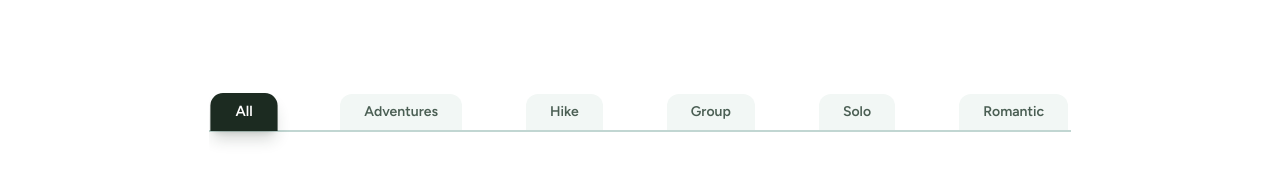
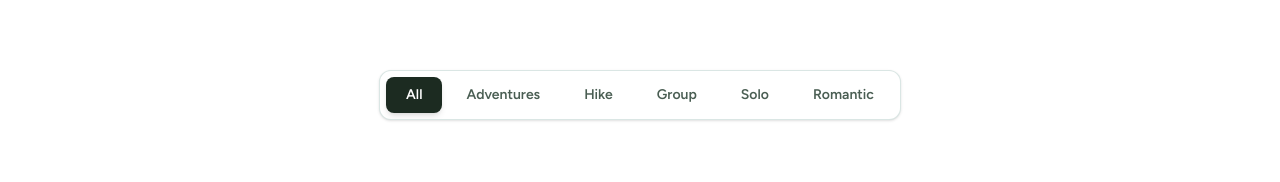
Before and after one commit to AnchalDevBytes/roam-go, a Next.js app: page /destinations in a window 1280 px wide. Shown: the part 382-564 px from the top of the page. Built offline with nearby package versions, Linux system fonts and the light colour scheme.

Commit message:
Improved animations

```diff
--- a/src/app/destinations/[id]/page.tsx
+++ b/src/app/destinations/[id]/page.tsx
@@ -1,6 +1,7 @@
 import { notFound } from "next/navigation";
 import destinations from "@/helpers/destination.json";
 import FloatingDetailCard from "@/components/floating-detail-card";
+import { ContactSection } from "@/components/landing-page/contact-section";
 
 interface PageProps {
   params: Promise<{ id: string }>;
@@ -15,6 +16,7 @@ export default async function TravelDetails({ params }: PageProps) {
   }
 
   return (
+    <>
       <div className="min-h-screen bg-roam-go-bone">
         {/* Hero Banner */}
         <div className="relative h-[40vh] min-h-[400px] lg:h-[550px] w-full">
@@ -26,7 +28,7 @@ export default async function TravelDetails({ params }: PageProps) {
           <div className="absolute inset-0 bg-linear-to-t from-black/80 via-black/30 to-transparent" />
         </div>
 
-      {/* floating card */}
+        {/* Floating Card */}
         <FloatingDetailCard destination={destination} />
 
         <div className="w-full max-w-4xl mx-auto px-5 sm:px-10 md:px-0">
@@ -104,7 +106,7 @@ export default async function TravelDetails({ params }: PageProps) {
                 </div>
 
                 {/* Accommodations */}
-              <div className="space-y-8 pt-8">
+                <div className="space-y-8 pt-6">
                   <h3 className="text-3xl font-source-serif text-roam-go-forest">
                     Accommodations
                   </h3>
@@ -133,7 +135,7 @@ export default async function TravelDetails({ params }: PageProps) {
                   </ul>
                 </div>
 
-              {/* What's Included */}
+                {/* Whats Included */}
                 <div className="space-y-8 pt-8">
                   <h3 className="text-3xl font-source-serif text-roam-go-forest">
                     What's Included
@@ -213,5 +215,8 @@ export default async function TravelDetails({ params }: PageProps) {
           </div>
         </div>
       </div>
+
+      <ContactSection />
+    </>
   );
 }
--- a/src/components/floating-detail-card.tsx
+++ b/src/components/floating-detail-card.tsx
@@ -4,7 +4,7 @@ import { HugeiconsIcon } from "@hugeicons/react";
 const FloatingDetailCard = ({ destination }: { destination: any }) => {
   return (
     <div className="container mx-auto px-4 sm:px-6 lg:px-8 max-w-[99%] sm:max-w-[95%] lg:max-w-7xl -mt-32 sm:-mt-48 relative z-10 pb-16">
-      <div className="bg-white px-6 py-8 sm:px-12 sm:py-14 w-full rounded-lg shadow-md mb-12 sm:mb-16 relative overflow-hidden">
+      <div className="bg-white px-6 py-8 sm:px-12 sm:py-14 w-full rounded-xl shadow-sm mb-12 sm:mb-16 relative overflow-hidden">
         {/* Square pattern background */}
         <div
           className="absolute inset-0 opacity-[0.06] pointer-events-none"
--- a/src/components/landing-page/gallery-section.tsx
+++ b/src/components/landing-page/gallery-section.tsx
@@ -5,7 +5,7 @@ import { cn } from "@/lib/utils";
 
 export const GallerySection = () => {
   return (
-    <section className="py-24 bg-white relative">
+    <section className="py-28 sm:py-32 bg-white relative">
       <div className="container mx-auto px-6 max-w-7xl">
         <div className="flex flex-col items-center mb-16 text-center">
           <motion.div
--- a/src/components/travel-card.tsx
+++ b/src/components/travel-card.tsx
@@ -27,34 +27,49 @@ const TravelCard = ({
         initial={{ opacity: 0, y: 20 }}
         animate={{ opacity: 1, y: 0 }}
         transition={{ duration: 0.6, delay: 0.3 }}
-        className="sm:w-[70%] w-full gap-6 overflow-x-scroll md:overflow-x-clip px-[3px] border-b-2 border-b-roam-go-mist mt-12 flex justify-between"
+        className="flex w-full sm:w-auto bg-white border border-roam-go-mist/60 p-1.5 rounded-xl shadow-sm mt-6 gap-1 overflow-x-auto"
       >
-        {categories.map((cat) => (
+        {categories.map((cat) => {
+          const isActive = activeCategory === cat;
+          return (
             <button
               key={cat}
               onClick={() => setActiveCategory(cat)}
               className={cn(
-              "px-6 py-2 rounded-t-xl font-semibold text-sm transition-all duration-300",
-              activeCategory === cat
-                ? "bg-roam-go-forest text-white shadow-lg shadow-roam-go-forest/20 scale-105"
-                : "bg-roam-go-bone text-roam-go-subtext hover:bg-gray-100",
+                "relative px-5 py-2 text-sm font-semibold rounded-lg transition-colors duration-200 whitespace-nowrap z-10",
+                isActive
+                  ? "text-white"
+                  : "text-roam-go-subtext hover:text-roam-go-forest",
               )}
             >
-            {cat}
+              <span className="relative z-20">{cat}</span>
+              {isActive && (
+                <motion.span
+                  layoutId="travel-tab-pill"
+                  className="absolute inset-0 bg-roam-go-forest rounded-lg shadow-md z-10"
+                  transition={{ type: "spring", stiffness: 350, damping: 30 }}
+                />
+              )}
             </button>
-        ))}
+          );
+        })}
       </motion.div>
 
-      <div className="grid grid-cols-1 md:grid-cols-2 lg:grid-cols-3 gap-10">
+      <div className="grid grid-cols-1 md:grid-cols-2 lg:grid-cols-3 gap-10 w-full">
         <AnimatePresence mode="popLayout">
-          {filtered.map((dest) => (
+          {filtered.map((dest, index) => (
             <motion.div
               key={dest.id}
-              layoutId={dest.title}
-              initial={{ opacity: 0, scale: 0.9 }}
-              animate={{ opacity: 1, scale: 1 }}
-              exit={{ opacity: 0, scale: 0.9 }}
-              transition={{ duration: 0.4 }}
+              layout
+              initial={{ opacity: 0, y: 24, scale: 0.97 }}
+              animate={{ opacity: 1, y: 0, scale: 1 }}
+              exit={{ opacity: 0, y: -12, scale: 0.96 }}
+              transition={{
+                duration: 0.35,
+                delay: index * 0.07,
+                ease: [0.25, 0.46, 0.45, 0.94],
+                layout: { type: "spring", stiffness: 300, damping: 30 },
+              }}
               className="bg-white rounded-2xl overflow-hidden shadow-lg border border-gray-100 group cursor-pointer"
             >
               <div className="relative h-64 overflow-hidden">
--- a/src/helpers/galleryImage.json
+++ b/src/helpers/galleryImage.json
@@ -17,7 +17,7 @@
   {
     "src": "https://images.unsplash.com/photo-1533105079780-92b9be482077?q=80&w=800&auto=format&fit=crop",
     "alt": "Cultural Architecture",
-    "className": "md:col-span-1 md:row-span-2"
+    "className": "md:col-span-1 md:row-span-1"
   },
   {
     "src": "https://images.unsplash.com/photo-1476514525535-07fb3b4ae5f1?q=80&w=800&auto=format&fit=crop",
```
Also changed, not shown: src/helpers/destination.json. Lines whose indentation alone changed are shown as unchanged.
